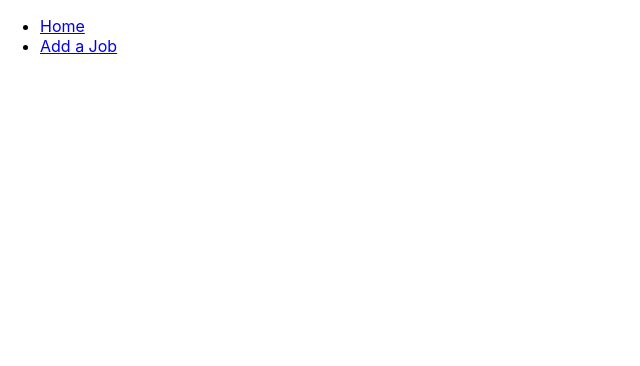
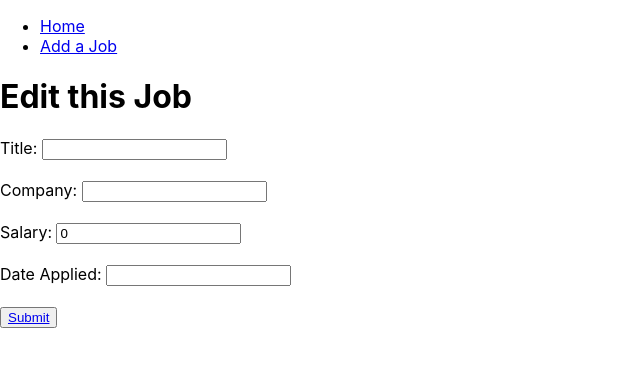
Before and after one commit to ebo275/capstone-front-real, a React (Create React App) app in the folder jobs-front/: page /edit/1 in a window 1280 px wide. Before the commit this address had no page. Shown: the top 366 px of the page, without its empty margins (0-640 px from the left). Built offline with nearby package versions, Linux system fonts and the light colour scheme; no server answers.

Commit message:
edit route semiworking

```diff
--- a/jobs-front/src/App.js
+++ b/jobs-front/src/App.js
@@ -33,7 +33,7 @@ const App = () => {
         <Route path="/" element={<Home setJobId={setJobId} jobId={jobId} />} />
         <Route path="/display/:id" element={<Job />} />
         <Route path='/add' element={<Add jobList={jobList} setJobList={setJobList}/>} />
-        <Route path='/edit' element={<Edit jobList={jobList} setJobList={setJobList}/>} />
+        <Route path='/edit/:id' element={<Edit jobList={jobList} setJobList={setJobList}/>} />
 
       </Routes>
 
--- a/jobs-front/src/pages/Add.js
+++ b/jobs-front/src/pages/Add.js
@@ -53,7 +53,7 @@ export function Add (props) {
 
         <br/>
         <br/>
-        <input type="submit"/>
+        <button type="submit"><Link to='/'>Submit</Link></button>
       </form>
         </div>
     )
--- a/jobs-front/src/pages/Edit.js
+++ b/jobs-front/src/pages/Edit.js
@@ -4,29 +4,58 @@ import axios from "axios"
 
 export function Edit(){
 
+    const { id } = useParams()
+     const [title, setTitle] = useState('');
+     const [company, setCompany] = useState('');
+     const [salary, setSalary] = useState(0);
+     const [dateApplied, setDateApplied] = useState('');
+    //  const [response, setResponse] = useState(false);
 
-    let emptyJob = { title: '', company: '', salary: '', dateApplied: '', response: false}
 
-    const [job, setJob] = useState(emptyJob)
 
-    const handleChange = (event) => {
-        setJob({...job, [event.target.name]: event.target.value})
-    }
+    useEffect(()=>{
+        console.log(id)
+        axios.get(`https://capstone-be.herokuapp.com/api/jobs/${id}`)
+        .then((response)=>{
+            console.log(response.data);
+            setTitle(response.data.title);
+            setCompany(response.data.company);
+            setSalary(response.data.salary);
+            setDateApplied(response.data.dateApplied);
 
-    const handleUpdate = (editJob) => {
-        console.log(editJob)
-        axios.put('https://capstone-be.herokuapp.com/api/jobs' + editJob.id, editJob)
-          .then((response) => {
-            console.log(response)
-            console.log(response.data)
-          }).catch((error)=> {
-            console.log(error)
-          })
-      }
+        })
+        .catch((err)=>{console.log(err)})
+    }, [id])
+
+
+    // const handleChange = (event) => {
+    //     setJobId({...jobId, [event.target.name]: event.target.value})
+    // }
+
+    // const handleUpdate = (editJob) => {
+    //     console.log(editJob)
+    //     axios.put(`https://capstone-be.herokuapp.com/api/jobs/${id}`, editJob)
+    //       .then((response) => {
+    //         console.log(response)
+    //         console.log(response.data)
+    //       }).catch((error)=> {
+    //         console.log(error)
+    //       })
+    //   }
 
       const handleSubmit = (event) => {
-        event.preventDefault()
-        handleUpdate(job)
+        event.preventDefault();
+        axios.put(`https://capstone-be.herokuapp.com/api/jobs/${id}`, {
+            title,
+            company,
+            salary,
+            dateApplied
+        }).then((response)=> {
+            console.log(response.data)
+        }).catch((error)=>{
+            console.log(error)
+        })
+
     }
 
     return(
@@ -39,8 +68,8 @@ export function Edit(){
           <input
             type="text"
             name="title"
-            value={job.title}
-            onChange={handleChange}
+            value={title}
+            onChange={(event)=> setTitle(event.target.value)}
           />
           <br />
           <br />
@@ -48,17 +77,17 @@ export function Edit(){
           <input
             type="text"
             name="company"
-            value={job.company}
-            onChange={handleChange}
+            value={company}
+            onChange={(event)=> setCompany(event.target.value)}
           />
           <br />
           <br />
           <label htmlFor="salary">Salary: </label>
           <input
-            type="text"
+            type="number"
             name="salary"
-            value={job.salary}
-            onChange={handleChange}
+            value={salary}
+            onChange={(event)=> setSalary(event.target.value)}
           />
           <br />
           <br />
@@ -66,21 +95,13 @@ export function Edit(){
           <input
             type="text"
             name="dateApplied"
-            value={job.dateApplied}
-            onChange={handleChange}
+            value={dateApplied}
+            onChange={(event)=> setDateApplied(event.target.value)}
           />
-          <br />
-          <br />
-          <label htmlFor="response">Response: </label>
-          <input
-            type="checkbox"
-            name="response"
-            value={job.response}
-            onChange={handleChange}
-          />
+
           <br/>
           <br/>
-          <input type="submit" />
+          <button type="submit"><Link to='/'>Submit</Link></button>
         </form>
         </>
     )
--- a/jobs-front/src/pages/Job.js
+++ b/jobs-front/src/pages/Job.js
@@ -6,16 +6,7 @@ export function Job() {
     const { id } = useParams()
 
     const [jobId, setJobId] = useState([])
-//     const getJob = () => {
-//         axios.get('https://capstone-be.herokuapp.com/api/jobs').then((res) => {
-//             console.log(res.data)
-//             setJob(res.data)
-//         })
-//     }
 
-// useEffect(() => {
-//     getJob()
-// }, [])
 
 useEffect(()=>{
     console.log(id)
@@ -37,7 +28,7 @@ useEffect(()=>{
             <h4>{jobId.dateApplied}</h4>
             <h4>{jobId.response}</h4>
             <h4>
-            <Link to='/edit'>Edit this Job</Link>
+            <Link to={`/edit/${jobId.id}`}>Edit this Job</Link>
             </h4>
 
         </>
```
